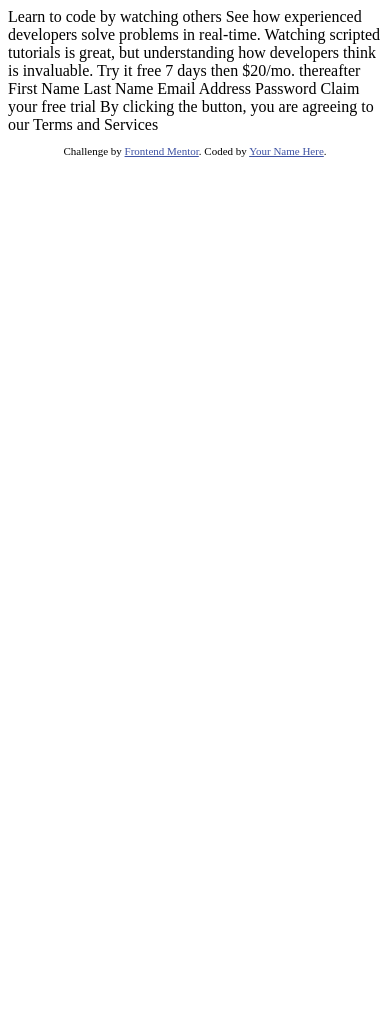
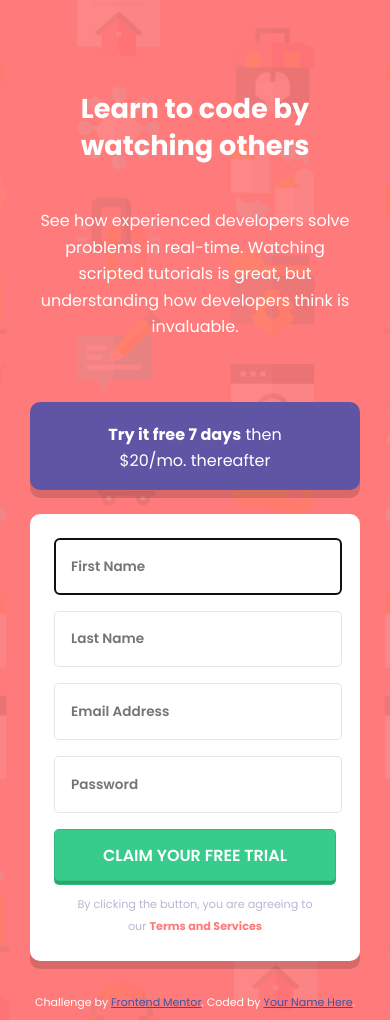
Before and after one commit to ViniciusLagoGehrke/Sign-up_Form, a plain HTML site: page index.html in a window 390 px wide. Before the commit the page ends 844 px from the top, so only its background shows below. Drawn offline with Linux system fonts and the light colour scheme.

Commit message:
mobile layout

```diff
--- a/index.html
+++ b/index.html
@@ -2,36 +2,47 @@
 <html lang="en">
 <head>
   <meta charset="UTF-8">
-  <meta name="viewport" content="width=device-width, initial-scale=1.0"> <!-- displays site properly based on user's device -->
+  <meta name="viewport" content="width=device-width, initial-scale=1.0">
 
   <link rel="icon" type="image/png" sizes="32x32" href="./images/favicon-32x32.png">
 
   <title>Frontend Mentor | Intro component with sign up form</title>
 
-  <!-- Feel free to remove these styles or customise in your own stylesheet 👍 -->
-  <style>
-    .attribution { font-size: 11px; text-align: center; }
-    .attribution a { color: hsl(228, 45%, 44%); }
-  </style>
+  <link rel="stylesheet" href="normalize.css">
+  <link rel="stylesheet" href="style.css">
+
+  <link href="https://fonts.googleapis.com/css2?family=Poppins:wght@400;500;600;700&display=swap" rel="stylesheet">
 </head>
 <body>
+  <section id="about">
+    <h2>Learn to code by watching others</h2>
+    <h4>See how experienced developers solve problems in real-time. Watching scripted tutorials is great, but understanding how developers think is invaluable.</h4>
+  </section>
+  <section id="cards">
+    <div class="card plan">
+      <h4><strong>Try it free 7 days</strong> then $20/mo. thereafter</h4>
+    </div>
+    <div class="card form">
+      <form>
+        <label for="firstName"><input type="text" id="firstName" name="firstName" placeholder="First Name" autofocus required>
+        </label><br>
 
-  Learn to code by watching others
+        <label for="lastName"><input type="text" id="lastName" name="lastName" placeholder="Last Name" required>
+        </label><br>
 
-  See how experienced developers solve problems in real-time. Watching scripted tutorials is great,
-  but understanding how developers think is invaluable.
+        <label for="emailAddress"><input type="email" id="emailAddress" name="emailAddress" placeholder="Email Address" required>
+        </label><br>
 
-  Try it free 7 days then $20/mo. thereafter
+        <label for="password"><input type="password" id="password" name="password" placeholder="Password" required>
+        </label><br>
 
-  First Name
-  Last Name
-  Email Address
-  Password
+        <input class="btn" type="submit" value="Claim your free trial">
 
-  Claim your free trial
+        <p>By clicking the button, you are agreeing to our <strong>Terms and Services</strong></p>
 
-  By clicking the button, you are agreeing to our Terms and Services
-
+      </form>
+    </div>
+  </section>
   <footer>
     <p class="attribution">
       Challenge by <a href="https://www.frontendmentor.io?ref=challenge" target="_blank">Frontend Mentor</a>.
--- /dev/null
+++ b/style.css
@@ -0,0 +1,129 @@
+:root{
+  --PrimaryRed: hsl(0, 100%, 74%);
+  --PrimaryGreen: hsl(154, 59%, 51%);
+  --AccentBlue: hsl(248, 32%, 49%);
+  --NeutralDarkBlue: hsl(249, 10%, 26%);
+  --NeutralGrayishBlue: hsl(246, 25%, 77%);
+  font-size:16px;
+}
+
+/***** BODY *****/
+
+body{
+  display: flex;
+  flex-wrap: wrap;
+  justify-content: center;
+
+  font-family: 'Poppins', sans-serif;
+  color:white;
+
+  background-color:var(--PrimaryRed);
+  background-image: url(./images/bg-intro-mobile.png);
+  background-repeat: no-repeat;
+  background-size: 100%;
+  }
+
+#about, #cards{
+  margin: 3rem auto 0;
+  width:330px;
+  display: flex;
+  flex-wrap: wrap;
+  justify-content: center;
+}
+
+/***** ABOUT SECTION *****/
+
+#about h2{
+  text-align: center;
+  font-size:1.7rem;
+  line-height:1.38;
+
+  width: 300px;
+  margin-top:2.6rem;
+}
+
+#about h4{
+  text-align: center;
+  width: 320px;
+  line-height:1.65;
+  font-weight:400;
+  margin-bottom: 0.85rem;
+}
+
+/***** CARDS SECTION *****/
+
+.card{
+  width: 100%;
+  margin-bottom: 1.5rem;
+  display: flex;
+  justify-content:center;
+
+  box-shadow: 0 0.5rem 0 0 rgba(0,0,0,0.15);
+  border-radius: 10px;
+}
+
+.plan{
+  background-color:var(--AccentBlue);
+  padding: 1.25rem 4rem;
+
+}
+
+.plan h4{
+  height: 3rem;
+  margin:0;
+
+  text-align: center;
+  line-height:1.6;
+  font-weight:400;
+}
+
+.form{
+  background-color:white;
+  padding: 1.5rem;
+}
+
+.form input{
+  border: 0.5px solid rgba(0,0,0,0.1);
+  border-radius: 5px;
+  padding: 1.22rem 1rem;
+  width:90%;
+  font-size:0.85rem;
+  font-weight:600;
+  margin-bottom:1rem;
+}
+
+.form .btn{
+  width:100%;
+  background-color: var(--PrimaryGreen);
+  padding: 1.11rem 1rem;
+  margin-bottom:0.5rem;
+  box-shadow: inset 0 -0.2rem 0 0 rgba(0,0,0,0.2);
+
+  color:white;
+  font-size:1rem;
+  text-transform:uppercase;
+}
+
+.form p{
+  margin:0 1rem;
+  text-align:center;
+  color: var(--NeutralGrayishBlue);
+  font-weight:400;
+  font-size:0.7rem;
+  line-height:2;
+}
+
+.form p strong{
+  color: var(--PrimaryRed);
+}
+
+/***** FOOTER *****/
+
+.attribution {
+  font-size: 11px;
+  text-align: center;
+}
+
+.attribution a {
+  color: hsl(228, 45%, 44%);
+}
```
Also changed, not shown: normalize.css (added).
